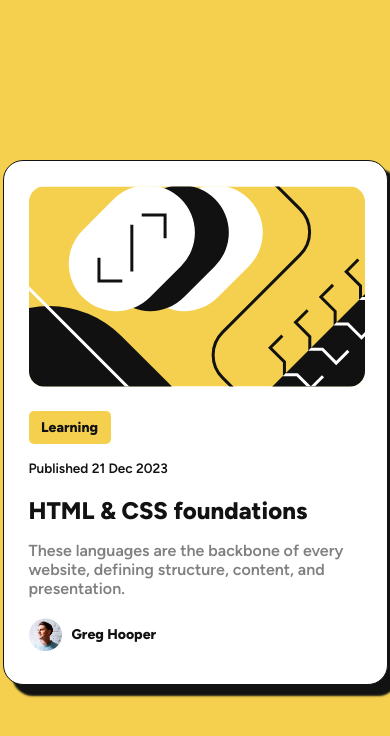
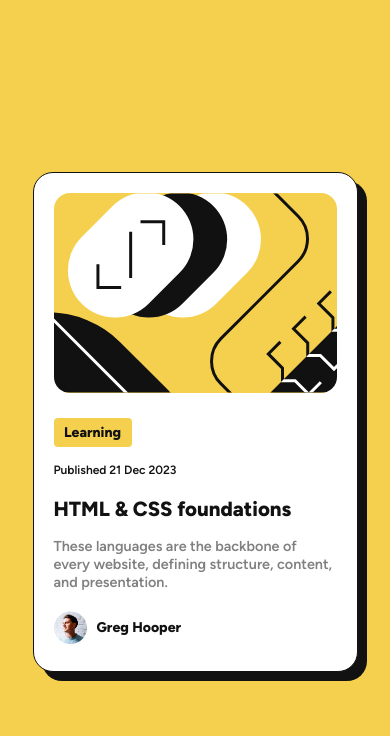
Before and after one commit to weslei573/blog-preview-card-main, a plain HTML site: page index.html in a window 390 px wide. Drawn offline with Linux system fonts and the light colour scheme.

Commit message:
Ajudei de imagem e responsividade

```diff
--- /dev/null
+++ b/assets/css/responsivo.css
@@ -0,0 +1,33 @@
+@media screen and (max-width:510px) {
+
+    main {
+        width: 325px;
+        height: 500px;
+        padding: 20px;
+        box-shadow: 9px 9px 0px 0px var(--Black4);
+    }
+
+    figure {
+        background-position: center;
+    }
+
+
+    header>div {
+        width: 78px;
+        padding: 6px;
+        border-radius: 4px;
+    }
+
+    header>p {
+        font-size: 0.75em;
+    }
+
+    section>h1 {
+        font-size: 1.28em;
+    }
+
+    section>p{
+        font-size: 0.9em;
+    }
+
+}
--- a/assets/css/style.css
+++ b/assets/css/style.css
@@ -34,12 +34,21 @@ main {
     padding: 25px;
     border-radius: 20px;
     border: 1px solid var(--Black4);
-    box-shadow: 10px 10px 2px 1px var(--Black4);
+    box-shadow: 10px 10px 0px 0px var(--Black4);
     gap: 20px;
 }
 
-figure>img {
+figure{
+    width: 100%;
+    height: 200px;
     border-radius: 16px;
+    background-color: var(--Yellow1);
+    background-size: cover;
+}
+
+figure#img{
+    background-image: url('../images/illustration-article.svg');
+    background-repeat: no-repeat;
 }
 
 header>div {
@@ -50,6 +59,7 @@ header>div {
     width: 82px;
     padding: 8px;
     border-radius: 5px;
+    margin-top: 5px;
     margin-bottom: 16px;
 }
 
--- a/index.html
+++ b/index.html
@@ -14,13 +14,13 @@
 
   <link rel="stylesheet" href="assets/css/style.css">
   <link rel="stylesheet" href="assets/css/fonts.css">
+  <link rel="stylesheet" href="assets/css/responsivo.css">
 
 </head>
 
 <body>
   <main>
-    <figure>
-      <img src="./assets/images/illustration-article.svg" alt="Artigo de Ilustração">
+    <figure id="img">
     </figure>
 
     <header>
```
